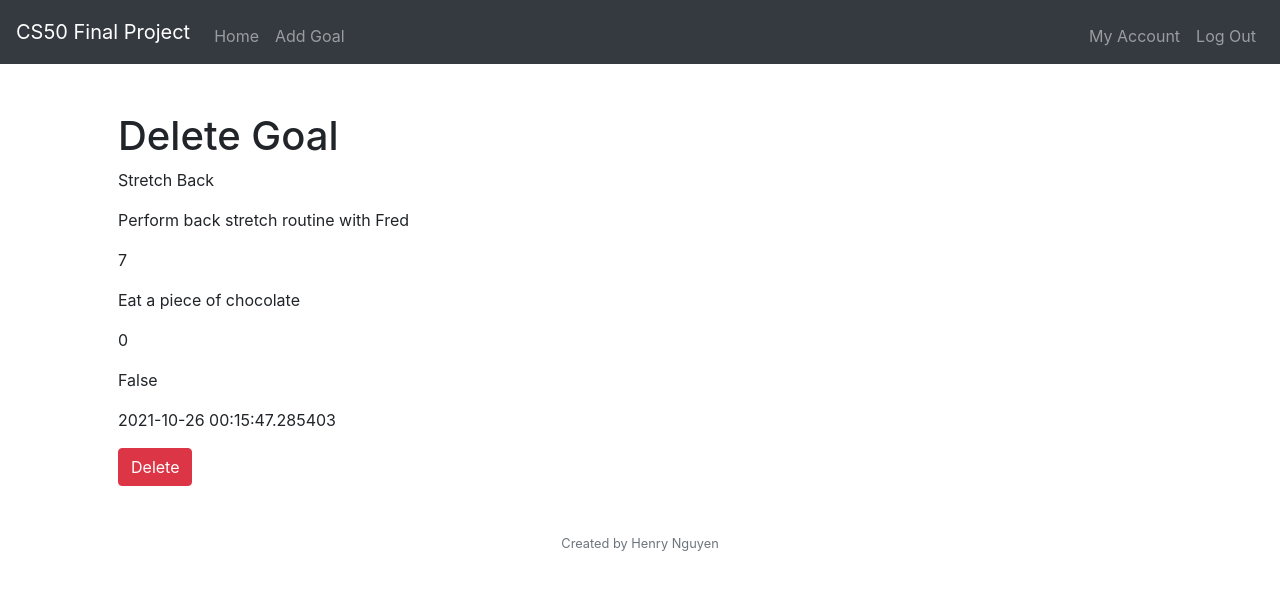
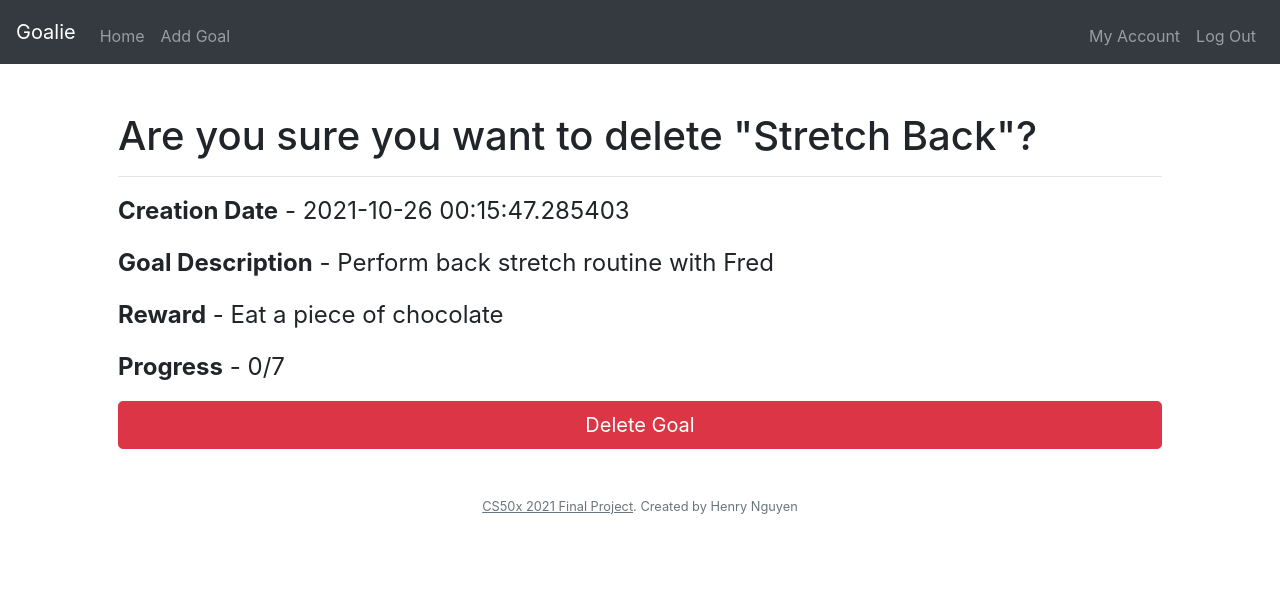
Before and after one commit to double-H-nguyen/CS50, a Flask app: page /delete_goal/1 in a window 1280 px wide. Shown: the top 590 px of the page. Run offline with Flask 2, Linux system fonts and the light colour scheme; a user stored in the database is signed in; data comes from the database, SQL or seed files in the repository; both versions use the stored data as it was after the commit; some libraries are stand-ins or nearby versions.

Commit message:
Final misc touch-ups
- made form buttons large and block size
- update delete view
- gave project official title

```diff
--- a/project/static/styles.css
+++ b/project/static/styles.css
@@ -1,3 +1,7 @@
 .progress-value {
   font-size: 1.5em;
 }
+
+.delete-info {
+  font-size: 1.5em;
+}
--- a/project/templates/add_goal.html
+++ b/project/templates/add_goal.html
@@ -21,6 +21,6 @@
     <label for="reward">Reward <i class="fas fa-question-circle" data-toggle="tooltip" data-placement="right" title="A few words describing your reward (i.e. Buy a set of dumbbells)"></i></label>
     <input id="reward" name="reward" type="text" class="form-control" autocomplete="off" />
   </div>
-  <button class="btn btn-primary" type="submit">Add</button>
+  <button class="btn btn-block btn-lg btn-success" type="submit">Add Goal</button>
 </form>
 {% endblock %}
--- a/project/templates/change_password.html
+++ b/project/templates/change_password.html
@@ -17,6 +17,6 @@
     <label for="confirmation">Re-enter New Password</label>
     <input id="confirmation" name="confirmation" type="password" class="form-control" autocomplete="off" />
   </div>
-  <button class="btn btn-warning" type="submit">Change Password</button>
+  <button class="btn btn-block btn-lg btn-warning" type="submit">Change Password</button>
 </form>
 {% endblock %}
--- a/project/templates/delete_goal.html
+++ b/project/templates/delete_goal.html
@@ -3,16 +3,21 @@
 {% block title %} Delete {% endblock %}
 
 {% block main %}
-<h1>Delete Goal</h1>
+<h1>Are you sure you want to delete "{{goal.title}}"?</h1>
+<hr/>
+<p class="delete-info">
+  <strong>Creation Date</strong> - {{ goal.date_created }}
+</p>
+<p class="delete-info">
+  <strong>Goal Description</strong> - {{ goal.description }}
+</p>
+<p class="delete-info">
+  <strong>Reward</strong> - {{ goal.reward }}
+</p>
+<p class="delete-info">
+  <strong>Progress</strong> - {{ goal.num_of_completed }}/{{ goal.num_of_completions_required }}
+</p>
 <form action="/delete_goal/{{ goal.id }}" method="POST">
-  <div class="form-group">
-    <p>{{ goal.title }}</p>
-    <p>{{ goal.description }}</p>
-    <p>{{ goal.num_of_completions_required }}</p>
-    <p>{{ goal.reward }}</p>
-    <p>{{ goal.num_of_completed }}</p>
-    <p>{{ goal.is_completed }}</p>
-    <p>{{ goal.date_created }}</p>
-  </div>
-  <button class="btn btn-danger" type="submit">Delete</button>
+  <button class="btn btn-block btn-lg btn-danger" type="submit">Delete Goal</button>
+</form>
 {% endblock %}
--- a/project/templates/index.html
+++ b/project/templates/index.html
@@ -6,6 +6,7 @@
 
 {% if total_goals == 0 %}
   <h2>No Goals Created</h2>
+  <hr/>
   <div class="row">
     <div class="col-sm mt-3">
       <a href="add_goal" class="btb btn-lg btn-success">Add A Goal</a>
--- a/project/templates/layout.html
+++ b/project/templates/layout.html
@@ -16,12 +16,12 @@
     <script src="https://kit.fontawesome.com/7242ac13ea.js" crossorigin="anonymous"></script>
     <script src="{{ url_for('static', filename='layout.js') }}"></script>
 
-    <title>CS50 Final Project - {% block title %}{% endblock %}</title>
+    <title>Goalie - {% block title %}{% endblock %}</title>
   </head>
 
   <body>
     <nav class="navbar navbar-expand-lg navbar-dark bg-dark">
-      <a class="navbar-brand" href="/">CS50 Final Project</a>
+      <a class="navbar-brand" href="/">Goalie</a>
       <button class="navbar-toggler" type="button" data-toggle="collapse" data-target="#navbarNav" aria-controls="navbarNav" aria-expanded="false" aria-label="Toggle navigation">
         <span class="navbar-toggler-icon"></span>
       </button>
@@ -46,6 +46,6 @@
 
     <main class="container p-5">{% block main %}{% endblock %}</main>
 
-    <footer class="small text-center text-muted">Created by Henry Nguyen</footer>
+    <footer class="small text-center text-muted"><a href="https://cs50.harvard.edu/x/2021/project/" style = "color:#6c757d; text-decoration-line: underline;">CS50x 2021 Final Project</a>. Created by Henry Nguyen</footer>
   </body>
 </html>
--- a/project/templates/update_goal.html
+++ b/project/templates/update_goal.html
@@ -33,6 +33,6 @@
     {% endif %}
     <label class="form-check-label" for="is_completed">Goal Completed?</label>
   </div>
-  <button class="btn btn-primary" type="submit">Update</button>
+  <button class="btn btn-block btn-lg btn-primary" type="submit">Update Goal</button>
 </form>
 {% endblock %}
```
Also changed, not shown: project/goal_tracker.db.
